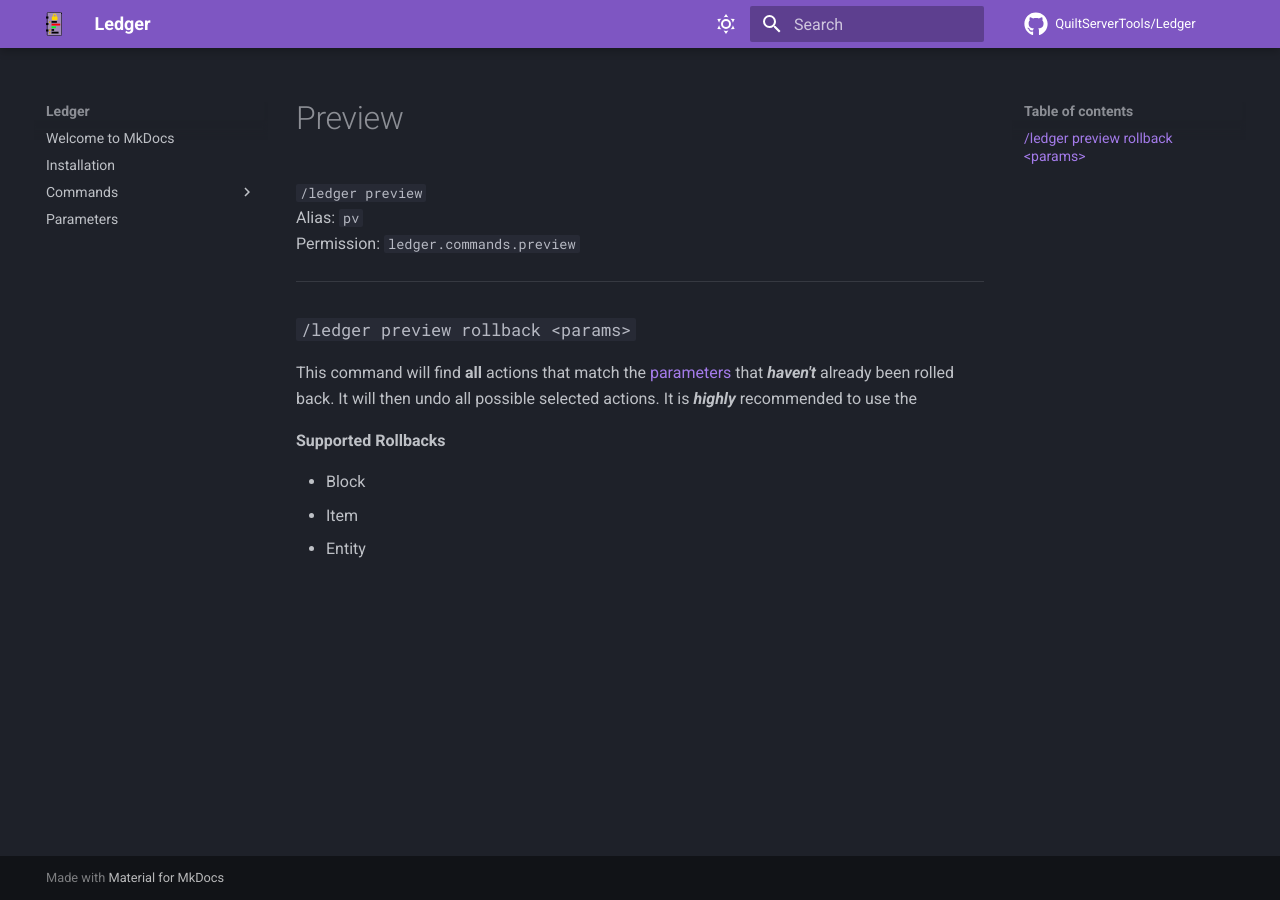
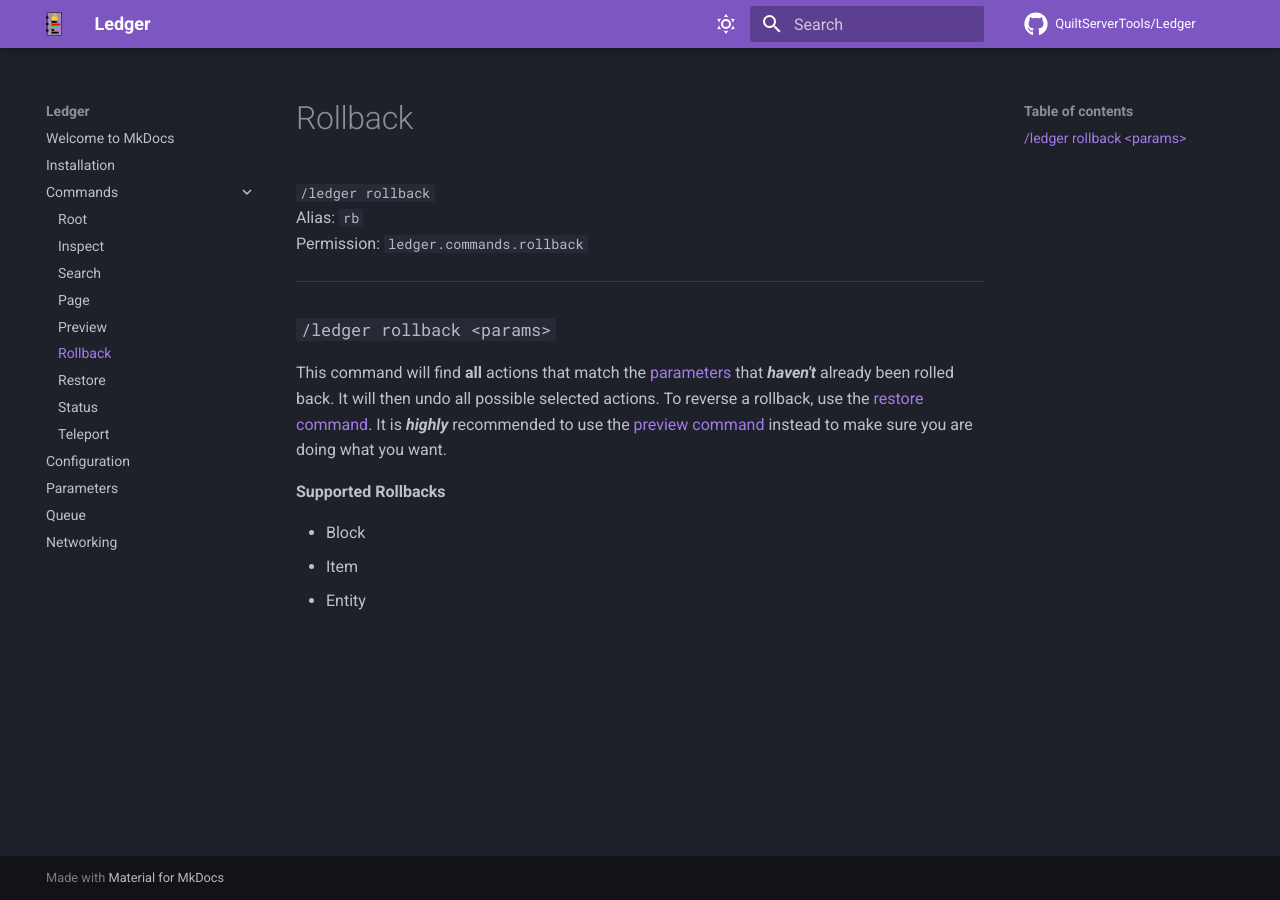
Before and after one commit to QuiltServerTools/Ledger, an MkDocs documentation site: the page built from docs/commands/rollback.md, in a window 1280 px wide. Built offline with MkDocs 1.6.1 and Material for MkDocs 9.7.7, drawn with Linux system fonts in a browser that asks for light colours; comment, search, counter and statistics services are not loaded; the version menu is left out.

Commit message:
Finish commands docs

```diff
--- a/docs/commands/rollback.md
+++ b/docs/commands/rollback.md
@@ -1,14 +1,15 @@
-# Preview
-`/ledger preview`
-Alias: `pv`
-Permission: `ledger.commands.preview`
+# Rollback
+`/ledger rollback`
+Alias: `rb`
+Permission: `ledger.commands.rollback`
 
 ---
 
-### `/ledger preview rollback <params>`
+### `/ledger rollback <params>`
 This command will find **all** actions that match the [parameters](../parameters.md) that ***haven't*** already been rolled back.
 It will then undo all possible selected actions.
-It is ***highly*** recommended to use the
+To reverse a rollback, use the [restore command](../commands/restore.md).
+It is ***highly*** recommended to use the [preview command](../commands/preview.md) instead to make sure you are doing what you want.
 
 **Supported Rollbacks**
 
--- /dev/null
+++ b/docs/config.md
@@ -0,0 +1 @@
+# Configuration
--- a/mkdocs.yml
+++ b/mkdocs.yml
@@ -12,14 +12,20 @@ nav:
     - commands/search.md
     - commands/page.md
     - commands/preview.md
+    - commands/rollback.md
+    - commands/restore.md
+    - commands/status.md
+    - commands/teleport.md
+  - config.md
   - parameters.md
+  - queue.md
+  - networking.md
 
 theme:
   name: material
   logo: assets/Ledger-smol.svg
   favicon: assets/Ledger-smol.svg
   features:
-    - navigation.instant
   icon:
     repo: fontawesome/brands/github
   palette:
```
Also changed, not shown: docs/commands.md (deleted, +0 -6 lines), docs/commands/preview.md (+1 -1 lines), docs/commands/restore.md (added, +18 -0 lines), docs/commands/search.md (+1 -1 lines), docs/commands/status.md (added, +17 -0 lines), docs/commands/teleport.md (added, +10 -0 lines), docs/networking.md (added, +1 -0 lines), docs/queue.md (added, +1 -0 lines), docs/assets/status-example.png (added).
